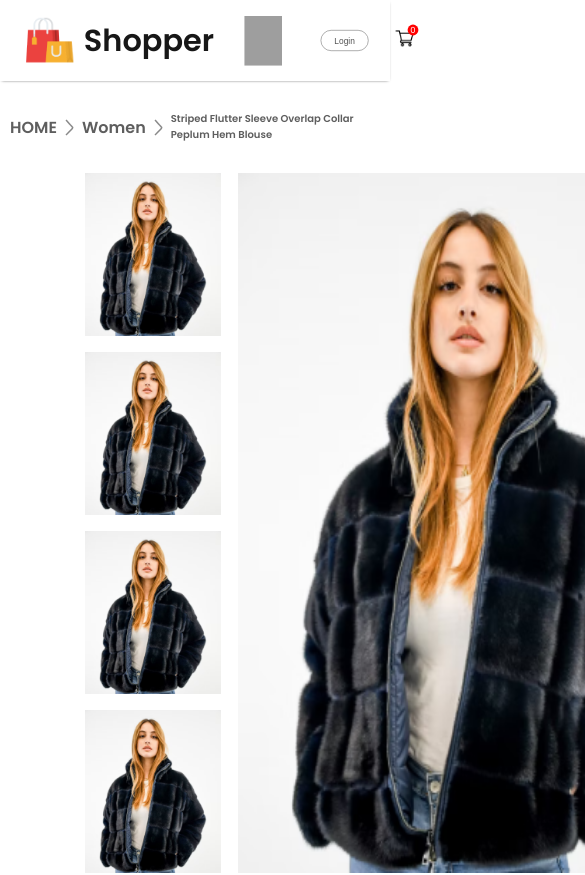
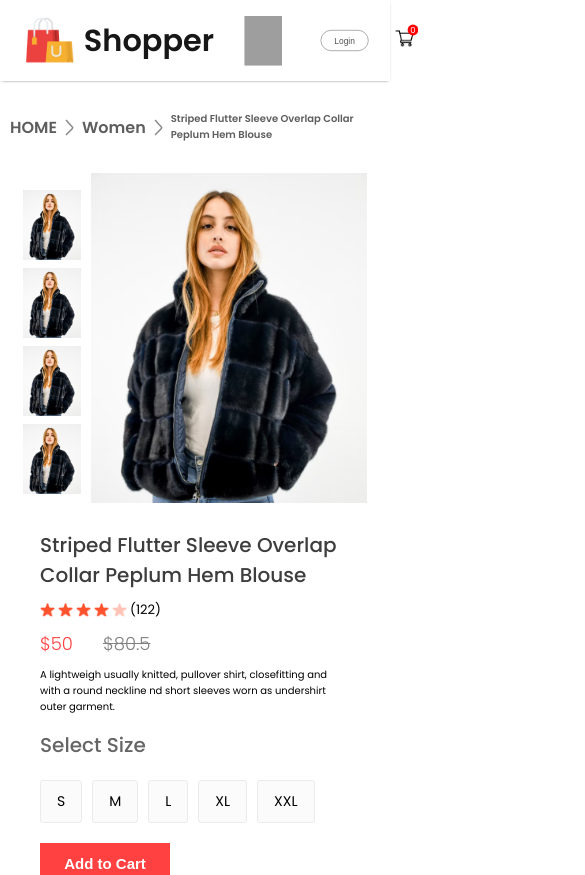
Before and after one commit to Saikiran7798/React-E-commerce, a React (Create React App) app in the folder frontend/: page /product/1 in a window 390 px wide. Shown: the top 875 px of the page, 585 px wide, since content can reach past the window. Built offline with nearby package versions, Linux system fonts and the light colour scheme; grey boxes are pictures that could not be loaded.

Commit message:
Completed Media Queries for CartItem, Descriptoion box, Product Display and Related products

```diff
--- a/frontend/src/Components/CartItem/CartItem.css
+++ b/frontend/src/Components/CartItem/CartItem.css
@@ -93,3 +93,58 @@
     color: white;
     cursor: pointer;
 }
+@media(max-width: 1280px){
+    .cartitem{
+        margin: 60px 50px;
+    }
+    .cartitem-format-main{
+        grid-template-columns: 0.5fr 3fr 0.5fr 0.5fr 0.5fr 0.5fr;
+        gap: 20px;
+        padding: 15px 0px;
+        font-size: 15px;
+    }
+    .carticon-product-icon{
+        height: 50px;
+    }
+    .cartitem-remove-icon{
+        margin: auto;
+    }
+    .cartitem-quantity{
+        width: 40px;
+        height: 30px;
+    }
+    .cartitem-down{
+        margin: 80px 0px;
+        flex-direction: column;
+        gap: 80px;
+    }
+    .cartitem-total{
+        margin: 0;
+    }
+    .cartitem-total button {
+        max-width: 200px;
+        height: 45px;
+        font-size: 13px;
+    }
+    .cartitem-promobox{
+        width: auto;
+        max-width: 500px;
+    }
+    .cartitem-promobox input{
+        width: 100%;
+    }
+    .cartitem-promobox button {
+        width: 120px;
+        margin: -125px;
+    }
+}
+@media(max-width:500px){
+    .cartitem-format-main{
+        display: none;
+        grid-template-columns: 0.5fr 3fr 0.5fr;
+        gap: 10px;
+    }
+    .cartitem-format{
+        display: grid;
+    }
+}
--- a/frontend/src/Components/DescriptionBox/DescriptionBox.css
+++ b/frontend/src/Components/DescriptionBox/DescriptionBox.css
@@ -23,3 +23,11 @@
     padding: 38px;
     /* padding-bottom: 78px; */
 }
+@media(max-width: 800px){
+    .descriptionbox{
+        margin: 60px 20px;
+    }
+    .descriptionbox-description{
+        font-size: 14px;
+    }
+}
--- a/frontend/src/Components/ProductDisplay/ProductDisplay.css
+++ b/frontend/src/Components/ProductDisplay/ProductDisplay.css
@@ -96,3 +96,190 @@
 .productdisplay-category span {
     font-weight: 600;
 }
+
+@media(max-width:1280px){
+    .productdisplay{
+        margin: 0px 60px;
+    }
+    .productdisplay-left {
+        gap: 10px;
+    }
+    .productdisplay-img-list{
+        gap: 10px;
+    }
+    .productdisplay-img-list img {
+        height: 120px;
+    }
+    .productdisplay-img img {
+        width: auto;
+        height: 510px;
+    }
+    .productdisplay-right{
+        margin: 0px 30px;
+    }
+    .productdisplay-right h2 {
+        font-size: 22px;
+    }
+    .productdisplay-rating {
+        gap: 3px;
+        font-size: 13px;
+    }
+    .productdisplay-prices {
+        margin: 10px 0px;
+        font-size: 18px;
+    }
+    .productdisplay-description{
+        font-size: 13px;
+    }
+    .productdisplay-size h2 {
+        margin-top: 20px;
+        font-size: 20px;
+    }
+    .productdisplay-sizes div {
+        padding: 14px 20px;
+    }
+    .productdisplay-right button {
+        width: 150px;
+        padding: 15px 0px;
+        margin-bottom: 20px;
+    }
+    .productdisplay-category {
+        margin-top: 5px;
+        font-size: 14px;
+    }
+}
+@media(max-width:1024px){
+    .productdisplay{
+        margin: 0px 30px;
+    }
+    .productdisplay-left {
+        gap: 5px;
+    }
+    .productdisplay-img-list img {
+        height: 80px;
+    }
+    .productdisplay-img img {
+        height: 350px;
+    }
+    .productdisplay-right h2 {
+        font-size: 18px;
+    }
+    .productdisplay-rating {
+        width: 15px;
+    }
+    .productdisplay-description{
+        font-size: 12px;
+    }
+    .productdisplay-sizes {
+        margin-top: 10px 0px;
+    }
+    .productdisplay-sizes div {
+        padding: 10px 16px;
+        font-size: 12px;
+    }
+    .productdisplay-right button {
+        width: 120px;
+        padding: 10px 0px;
+        margin-bottom: 10px;
+        font-size: 14px;
+    }
+    .productdisplay-category {
+        font-size: 12px;
+    }
+}
+@media(max-width:800px){
+    .productdisplay{
+        margin: 0px 10px;
+    }
+    .productdisplay-left {
+        gap: 0px;
+        flex-direction: column-reverse;
+        align-items: center;
+    }
+    .productdisplay-img-list {
+        flex-direction: row;
+        gap: 6px;
+    }
+    .productdisplay-img-list img {
+        height: 70px;
+    }
+    .productdisplay-img img {
+        height: 300px;
+    }
+    .productdisplay-right h2 {
+        font-size: 14px;
+    }
+    .productdisplay-rating {
+        width: 13px;
+    }
+    .productdisplay-description{
+        font-size: 10px;
+    }
+    .productdisplay-size h2 {
+        margin-top: 10px;
+    }
+    .productdisplay-sizes {
+        margin-top: 10px;
+        gap: 5px;
+    }
+    .productdisplay-sizes div {
+        padding: 4px 11px;
+    }
+    .productdisplay-right button {
+        width: 100px;
+        font-size: 12px;
+    }
+    .productdisplay-category {
+        font-size: 10px;
+    }
+}
+@media(max-width:500px){
+    .productdisplay{
+        flex-direction: column;
+    }
+    .productdisplay-left {
+        gap: 10px;
+        flex-direction: row;
+        margin: auto;
+    }
+    .productdisplay-img-list {
+        flex-direction: column;
+        gap: 8px;
+    }
+    .productdisplay-img-list img {
+        height: 70px;
+    }
+    .productdisplay-img img {
+        height: 330px;
+    }
+    .productdisplay-right {
+        margin-top: 5px;
+    }
+    .productdisplay-right h2 {
+        margin-top: 15px;
+        font-size: 20px;
+        font-weight: 500;
+    }
+    .productdisplay-rating img {
+        width: 15px;
+    }
+    .productdisplay-description{
+        font-size: 10px;
+    }
+    .productdisplay-sizes {
+        margin: 20px 0px;
+        gap: 10px;
+    }
+    .productdisplay-sizes div {
+        padding: 10px 16px;
+        font-size: 14px;
+    }
+    .productdisplay-right button {
+        width: 130px;
+        font-size: 15px;
+        padding: 12px 0px;
+    }
+    .productdisplay-category {
+        font-size: 16px;
+    }
+}
--- a/frontend/src/Components/RelatedProducts/RelatedProducts.css
+++ b/frontend/src/Components/RelatedProducts/RelatedProducts.css
@@ -20,3 +20,44 @@
     display: flex;
     gap: 5px;
 }
+@media(max-width:1024px) {
+    .relatedproducts{
+        height: 60vh;
+    }
+    .relatedproducts h2 {
+        font-size: 30px;
+    }
+    .relatedproducts hr {
+        width: 120px;
+        height: 3px;
+    }
+    .relatedproducts-item {
+        gap: 15px;
+        margin-top: 20px;
+    }
+}
+@media(max-width:800px) {
+    .relatedproducts{
+        height: 50vh;
+    }
+    .relatedproducts h1 {
+        font-size: 20px;
+    }
+    .relatedproducts hr {
+        width: 100px;
+    }
+    .relatedproducts-item {
+        gap: 5px;
+        /* smargin-top: 20px; */
+    }
+}
+@media(max-width:500px) {
+    .relatedproducts{
+        height: 90vh;
+    }
+    .relatedproducts-item {
+        display: grid;
+        grid-template-columns: 1fr 1fr;
+        gap: 20px;
+    }
+}
```
